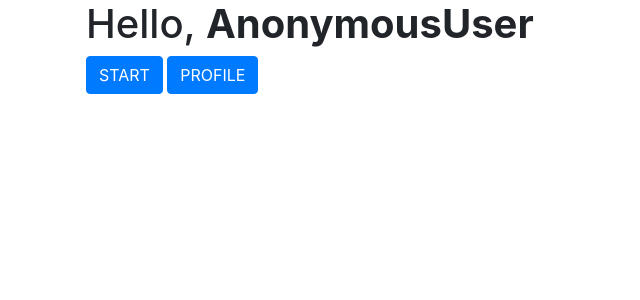
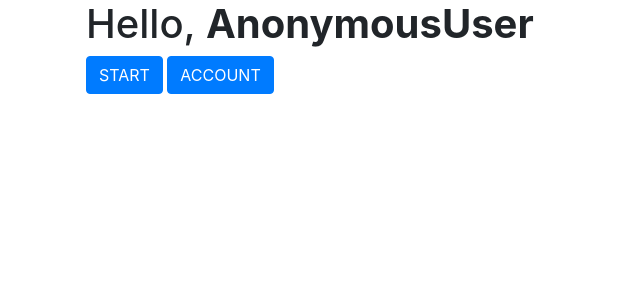
Before and after one commit to BreakfastDeluxe/FYP-23-S1-05, a Django app: page /menu in a window 1280 px wide. Shown: the part 88-388 px from the top of the page, without its empty margins (0-640 px from the left). Run offline with Django 4.2, Linux system fonts and the light colour scheme; some libraries are stand-ins or nearby versions.

Commit message:
cleanup deprecated functions, corrected naming conventions

```diff
--- a/fypMain/whatisthis/templates/menu.html
+++ b/fypMain/whatisthis/templates/menu.html
@@ -11,7 +11,6 @@
         </div>
         <a class="btn btn-primary" href="/upload_image">START</a>
         <!-- <a class="btn btn-primary" href="/gallery">GALLERY</a> -->
-        <a class="btn btn-primary" href="profile">PROFILE</a>
-        <!--<p><a href="{% url 'logout'%}">Log Out</a></p>-->
+        <a class="btn btn-primary" href="user">ACCOUNT</a>
     </body>
 {% endblock content %}
--- a/fypMain/whatisthis/urls.py
+++ b/fypMain/whatisthis/urls.py
@@ -32,8 +32,8 @@ urlpatterns = [
     path('upload_image', upload_image, name='upload_image'),
     #path('display_image', display_image, name = 'display_image'),
     path('menu', menu, name='menu'),
-    #path('user', user, name='user'),
-    path('profile/', profile, name='profile'),
+    path('user', user, name='user'),
+    #path('profile/', profile, name='profile'),
     path('password-reset/', ResetPasswordView.as_view(), name='password_reset'),
     path('password-reset-confirm/<uidb64>/<token>/',
          auth_views.PasswordResetConfirmView.as_view(template_name='password_reset_confirm.html'),
--- a/fypMain/whatisthis/views.py
+++ b/fypMain/whatisthis/views.py
@@ -65,22 +65,20 @@ def signup(request):
             return redirect(to='login')
 
 @login_required
-def profile(request):
+def user(request):
     if request.method == 'POST':
         user_form = UpdateUserForm(request.POST, instance=request.user)
 
-
         if user_form.is_valid():
             user_form.save()
-
             messages.success(request, 'Your profile is updated successfully')
             return redirect(to='menu')
     else:
         user_form = UpdateUserForm(instance=request.user)
 
-
     return render(request, 'profile.html', {'user_form': user_form})
-
+"""
+#deprecated
 @login_required
 def user(request):
     if request.method == 'POST':
@@ -93,7 +91,7 @@ def user(request):
     else:
         user_form = UpdateUserForm(instance=request.user)
     return render(request, 'user.html', {'user_form': user_form})
-
+"""
 class ResetPasswordView(SuccessMessageMixin, PasswordResetView):
     template_name = 'password_reset.html'
     email_template_name = 'password_reset_email.html'
```
Also changed, not shown: fypMain/db.sqlite3, fypMain/media/images/20221224_192605.jpg (added), 1 other file.
